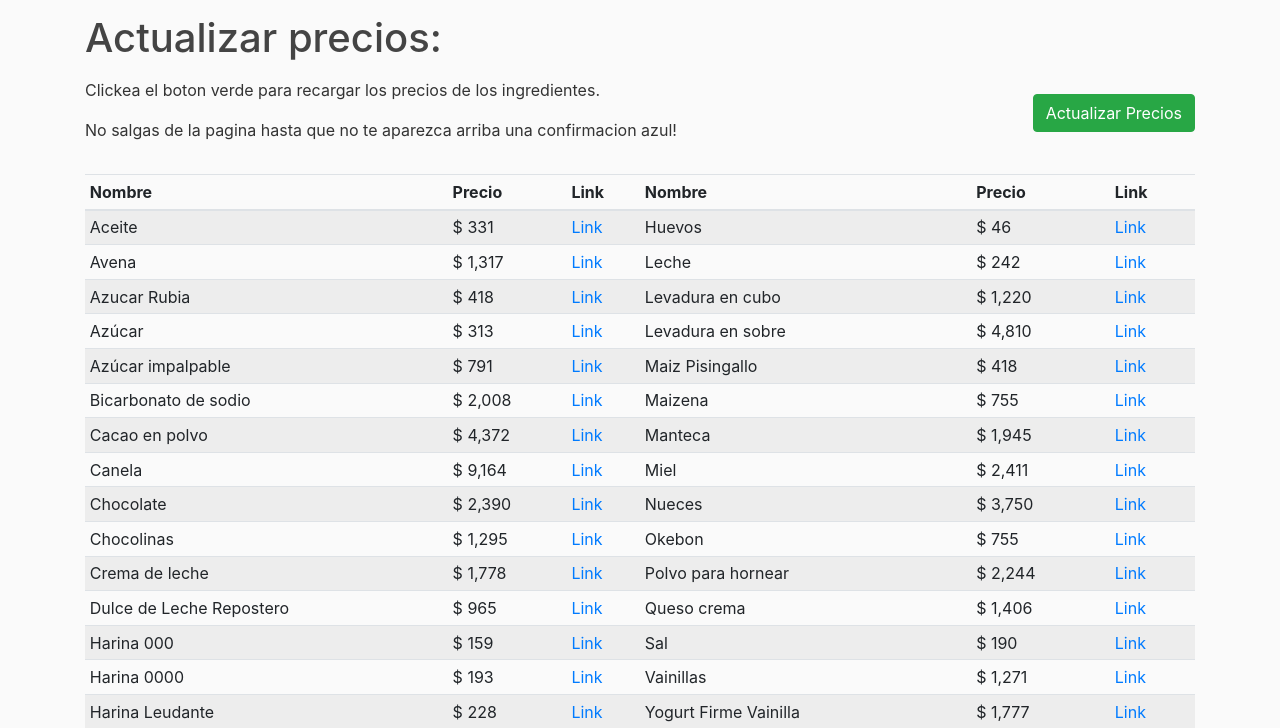
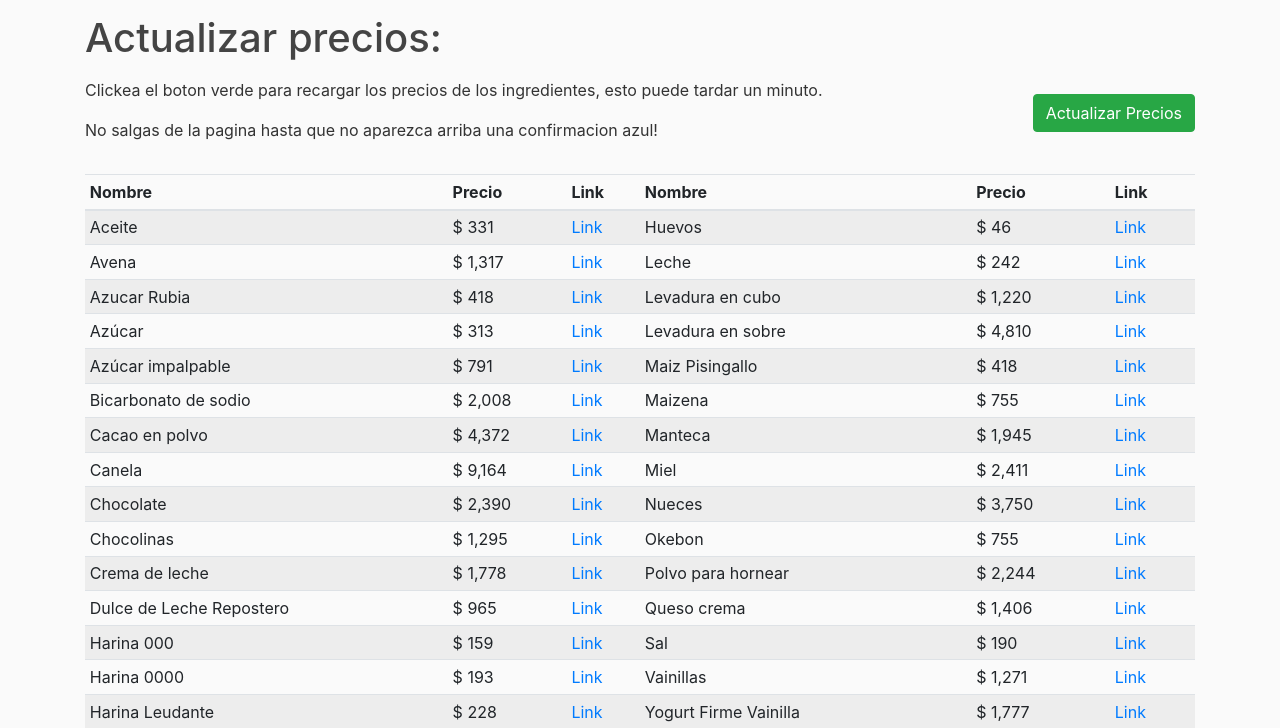
Before and after one commit to JustOdrep/PesateProject, a Flask app: page /actualizar in a window 1280 px wide. Shown: the part 66-794 px from the top of the page. Run offline with Flask 3, Linux system fonts and the light colour scheme; data comes from the database, SQL or seed files in the repository; parts of the project's set-up code (start-up, migrations or seed data) failed here and were passed over.

Commit message:
Mejorado el texto

```diff
--- a/Pagina/templates/actualizar.html
+++ b/Pagina/templates/actualizar.html
@@ -15,8 +15,8 @@
 
     <div class="d-flex justify-content-between">
         <div class="text">
-            <p>Clickea el boton verde para recargar los precios de los ingredientes.</p>
-            <p>No salgas de la pagina hasta que no te aparezca arriba una confirmacion azul!</p>
+            <p>Clickea el boton verde para recargar los precios de los ingredientes, esto puede tardar un minuto.</p>
+            <p>No salgas de la pagina hasta que no aparezca arriba una confirmacion azul!</p>
         </div>
         <form action="/actualizar" method="post">
             {{ form.submit(class="btn btn-success mt-3 ") }}
@@ -25,6 +25,7 @@
 
     <!-- Divide en 2 la lista de ingredientes-->
     {% set half_len = (ingredientes|length / 2)|round|int %}
+    <!--Si la cantidad de ingredientes es impar, este codigo permite que la tabla se vea bien igual -->
     {% if ingredientes|length % 2 == 1 %}
         {set half_len = half_len+1}
     {% endif %}
```
